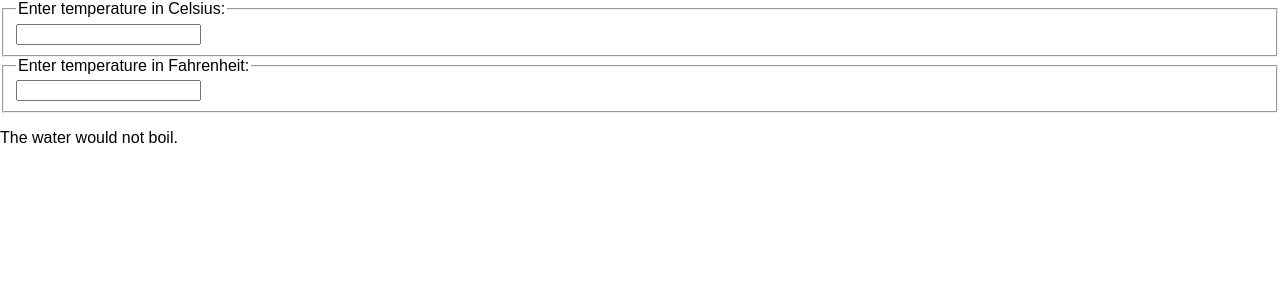
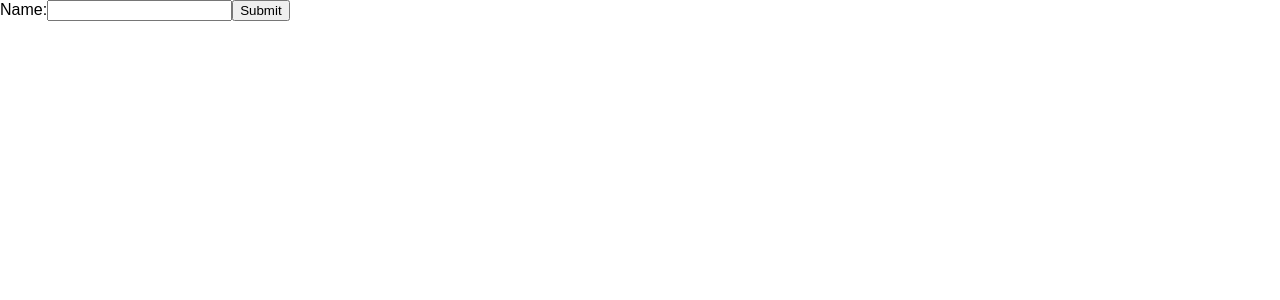
Before and after one commit to jjnorth10/react_tutorial, a React (Create React App) app: page / in a window 1280 px wide. Shown: the top 300 px of the page. Built offline with nearby package versions, Linux system fonts and the light colour scheme.

Commit message:
Continuing Redux Tutorial

```diff
--- a/package.json
+++ b/package.json
@@ -12,5 +12,8 @@
     "build": "react-scripts build",
     "test": "react-scripts test --env=jsdom",
     "eject": "react-scripts eject"
+  },
+  "devDependencies": {
+    "redux": "^4.0.0"
   }
 }
--- /dev/null
+++ b/src/Components/Form/UncontrolledForm.js
@@ -0,0 +1,29 @@
+import React, {Component} from 'react';
+
+class UncontrolledForm extends React.Component{
+
+  constructor(props) {
+    super(props);
+    this.handleSubmit = this.handleSubmit.bind(this);
+  }
+
+  handleSubmit(event) {
+    alert('A name was submitted: ' + this.input.value);
+    event.preventDefault();
+  }
+
+  render() {
+    return (
+      <form onSubmit={this.handleSubmit}>
+        <label>
+          Name:
+          <input type="text" ref={(input) => this.input = input} />
+        </label>
+        <input type="submit" value="Submit" />
+      </form>
+    );
+  }
+}
+
+
+export default UncontrolledForm;
--- a/src/index.js
+++ b/src/index.js
@@ -3,10 +3,20 @@ import ReactDOM from 'react-dom';
 import './index.css';
 import App from './App';
 import Calculator from './Components/Temperature/Calculator';
+import UncontrolledForm from './Components/Form/UncontrolledForm';
 import registerServiceWorker from './registerServiceWorker';
+import index from "./js/index";
+import store from "./js/store/index";
 
 //ReactDOM.render(<App />, document.getElementById('root'));
-ReactDOM.render(<Calculator />, document.getElementById('root'));
+//ReactDOM.render(<Calculator />, document.getElementById('root'));
+//index.store.getState();
+ReactDOM.render(<UncontrolledForm />, document.getElementById('root'));
+store.subscribe(() => {
+  console.log(store.getState());
+});
+
+store.dispatch({type: "ADD_ARTICLE", payload: ["new","newer"]});
 
 /*class Clock extends React.Component {
   constructor(props) {
--- /dev/null
+++ b/src/js/actions/index.js
@@ -0,0 +1,2 @@
+import {ADD_ARTICLE} from '../constants/action-types';
+export const addArticle = article => ({ type: ADD_ARTICLE, payload: article });
--- /dev/null
+++ b/src/js/constants/action-types.js
@@ -0,0 +1 @@
+export const ADD_ARTICLE = "ADD_ARTICLE";
--- /dev/null
+++ b/src/js/index.js
@@ -0,0 +1,7 @@
+import store from "../js/store/index";
+import { addArticle } from "../js/actions/index";
+window.store = store;
+window.addArticle = addArticle;
+
+
+export default window;
--- /dev/null
+++ b/src/js/reducers/index.js
@@ -0,0 +1,17 @@
+import {ADD_ARTICLE} from '../constants/action-types';
+const initialState = {
+  articles: []
+};
+const rootReducer = (state = initialState, action) => {
+  switch (action.type) {
+    case ADD_ARTICLE:
+      /*state.articles.push(action.payload);
+      return state;*/
+      //return { ...state, articles: state.articles.concat(action.payload) };
+      state = state.articles.concat(action.payload);
+      return state;
+    default:
+      return state;
+  }
+};
+export default rootReducer;
--- /dev/null
+++ b/src/js/store/index.js
@@ -0,0 +1,5 @@
+import { createStore } from "redux";
+import rootReducer from "../reducers/index";
+const store = createStore(rootReducer);
+
+export default store;
```
Also changed, not shown: 1 other file (tests, documents, lock files or other folders).
